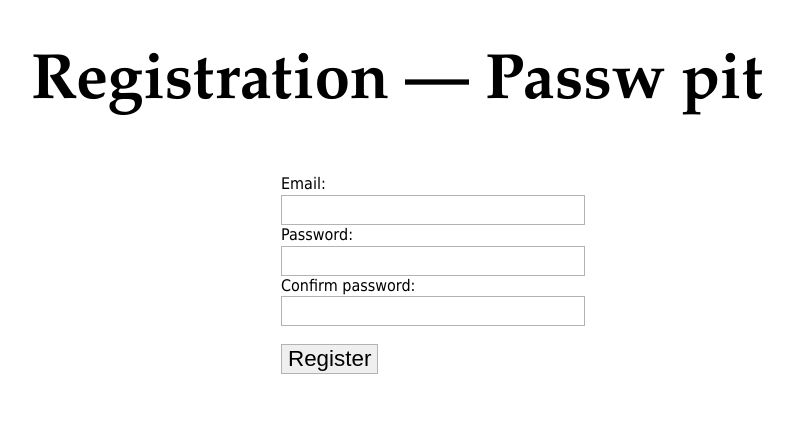
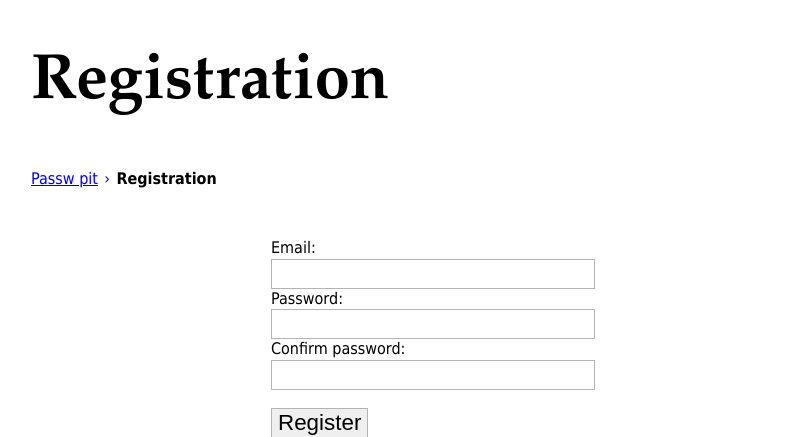
Before and after one commit to quasiyoke/keys_of_peace, a Django app: page /register/ in a window 1280 px wide. Shown: the top 437 px of the page, without its empty margins (209-1002 px from the left). Run offline with Django 3.2, Linux system fonts and the light colour scheme; style sheets or scripts are compiled from the project's sources; some libraries are stand-ins or nearby versions.

Commit message:
registration.html is descendant

```diff
--- a/passw_pit/scss/style.scss
+++ b/passw_pit/scss/style.scss
@@ -1,3 +1,4 @@
+@charset "utf-8";
 @import "compass/reset";
 @import "mixins";
 
@@ -15,7 +16,7 @@ h1 {
 	font-size: 4em;
 }
 
-$form-width: 300px;
+$form-width: 320px;
 
 form {
 	width: $form-width;
@@ -50,3 +51,21 @@ label {
 input[type=submit] {
 	margin-top: .8em;
 }
+
+.breadcrumbs {
+	margin: 2em 0;
+}
+
+.breadcrumb {
+	&:link {
+		&:after {
+			content: "›";
+			margin: 0 .4em;
+			display: inline-block;
+		}
+	}
+}
+
+.last-breadcrumb {
+	font-weight: bolder;
+}
--- a/passw_pit/templates/base.html
+++ b/passw_pit/templates/base.html
@@ -3,7 +3,7 @@
 <html lang={{ LANGUAGE_CODE }}>
   <head>
     <meta charset="UTF-8">
-    <title>Passw-pit</title>
+    <title>{% block title %}Passw-pit{% endblock %}</title>
     <link rel="stylesheet" type="text/css" href="{{ STATIC_URL }}css/style.css" media="screen" />
 	{% block stylesheets %}{% endblock %}
   </head>
--- /dev/null
+++ b/passw_pit/templates/daily.html
@@ -0,0 +1,16 @@
+{% extends 'base.html' %}
+
+
+{% block title %}{% block daily_title %}{% endblock %} — Passw pit{% endblock %}
+
+
+{% block content %}
+{% block header %}{% endblock %}
+<div class="breadcrumbs">
+  {% spaceless %}
+  <a class="breadcrumb" href="{% url 'home' %}">Passw pit</a>
+  {% block breadcrumbs %}{% endblock %}
+  {% endspaceless %}
+</div>
+{% block daily_content %}{% endblock %}
+{% endblock %}
--- a/passw_pit/templates/registration.html
+++ b/passw_pit/templates/registration.html
@@ -1,4 +1,17 @@
-{% extends 'base.html' %}
+{% extends 'daily.html' %}
+
+
+{% block daily_title %}Registration{% endblock %}
+
+
+{% block header %}
+<h1>Registration</h1>
+{% endblock %}
+
+
+{% block breadcrumbs %}
+<span class="last-breadcrumb">Registration</span>
+{% endblock %}
 
 
 {% block stylesheets %}
@@ -10,8 +23,7 @@
 {% endblock %}
 
 
-{% block content %}
-<h1>Registration — Passw pit</h1>
+{% block daily_content %}
 <form method="post">
   {{ form }}
   <input type="submit" value="Register">
```
